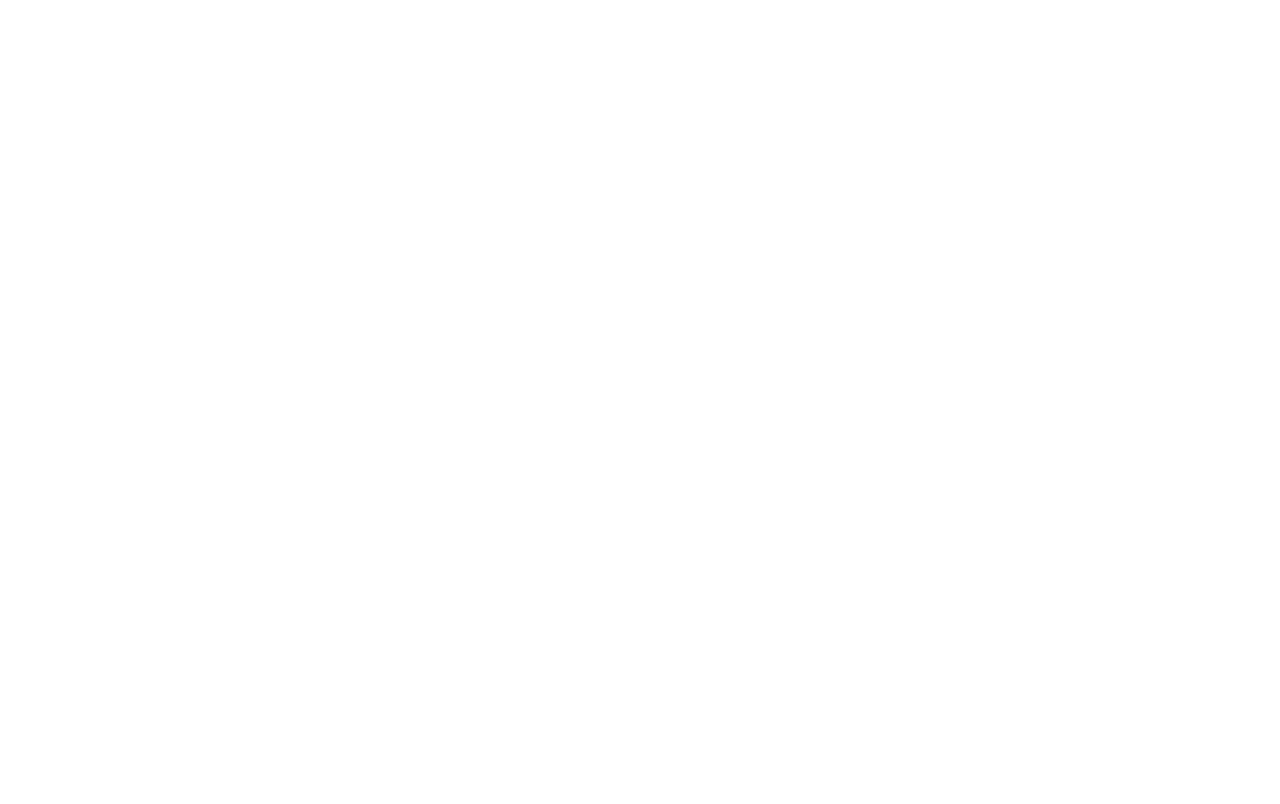
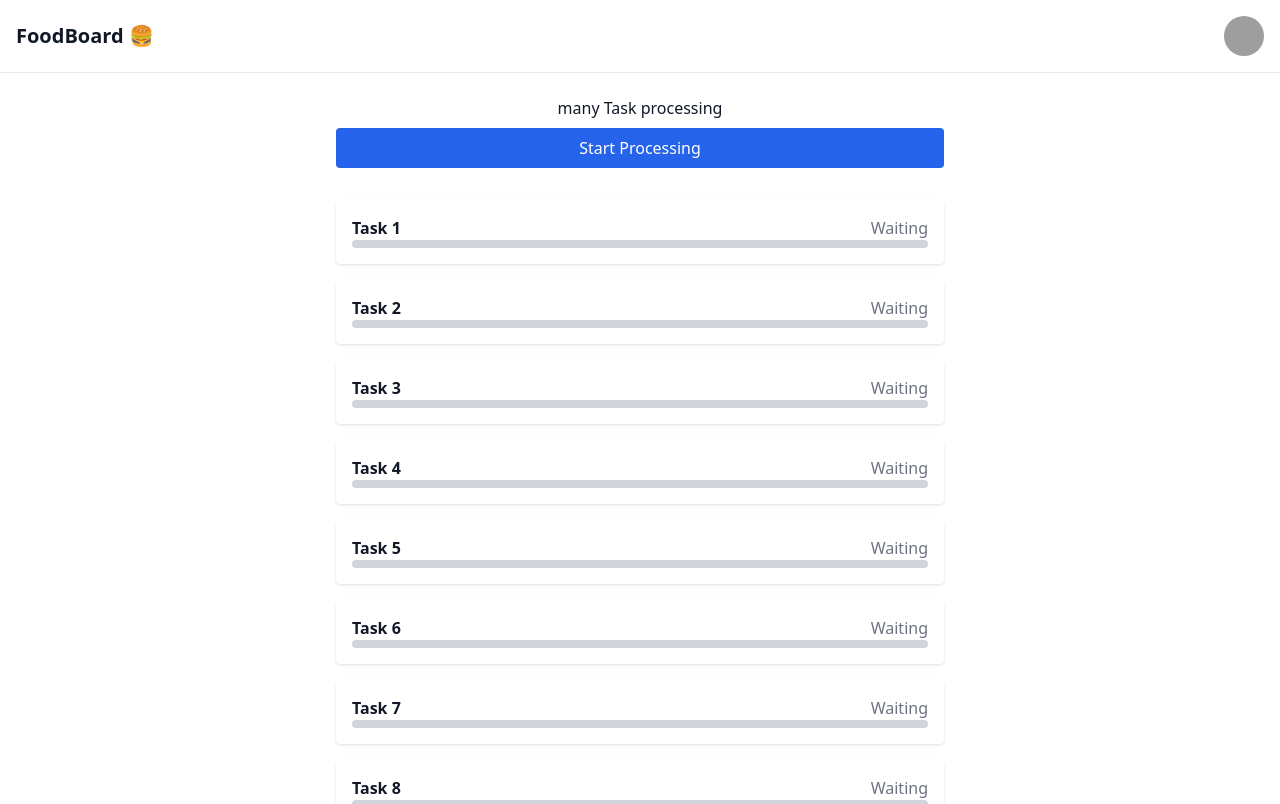
Before and after one commit to jiratchaya-Premsil/fullstackProjectMark2, a React (Vite) app: page /task-test in a window 1280 px wide. Before the commit this address had no page. Shown: the top 804 px of the page. Built offline with nearby package versions, Linux system fonts and the light colour scheme; grey boxes are pictures that could not be loaded.

Commit message:
feat:add orchestrator

```diff
--- a/src/App.jsx
+++ b/src/App.jsx
@@ -5,6 +5,7 @@
 import Foodspage from './pages/Foodspage'
 import Profile from './pages/profile'
 import FoodinFo from "./pages/foodInfo";
+import TaskOrchestrator from "./pages/TaskOrchestrator";
 
 function App() {
 
@@ -16,6 +17,7 @@
           <Route index element={<Foodspage />} />
           <Route path="profile" element={<Profile/>}/>
           <Route path="/recipy/:id" element={<FoodinFo />} />
+          <Route path="task-test" element={<TaskOrchestrator/>}/>
         </Route>
 
       </Routes>
--- /dev/null
+++ b/src/components/TastIetm.jsx
@@ -0,0 +1,31 @@
+export default function TaskItem({ task }) {
+  return (
+    <div className="w-full md:w-1/2 mb-4 p-4 bg-white rounded shadow">
+      <div className="flex justify-between">
+        <span className="font-semibold">Task {task.id}</span>
+        <span
+          className={`capitalize ${
+            task.status === "completed"
+              ? "text-green-600"
+              : task.status === "running"
+              ? "text-blue-600"
+              : "text-gray-500"
+          }`}
+        >
+          {task.status}
+        </span>
+      </div>
+
+      <div className=" bg-gray-300 h-2 rounded">
+        <div
+          className={`h-2 rounded transition-all duration-200 ${
+            task.status === "completed"
+              ? "bg-green-500"
+              : "bg-blue-500"
+          }`}
+          style={{ width: `${task.progress}%` }}
+        />
+      </div>
+    </div>
+  );
+}
--- /dev/null
+++ b/src/pages/TaskOrchestrator.jsx
@@ -0,0 +1,88 @@
+import { useState } from "react";
+import TaskItem from "../components/TastIetm";
+
+const MAX_CONCURRENT = 2;
+
+const createTasks = () =>
+  Array.from({ length: 10 }, (_, i) => ({
+    id: i + 1,
+    progress: 0,
+    status: "waiting", // waiting | running | completed
+  }));
+
+export default function TaskOrchestrator() {
+  const [tasks, setTasks] = useState(createTasks);
+
+  const startProcessing = () => {
+    runNextTasks();
+    runNextTasks(); // start 2 immediately
+  };
+
+  const runNextTasks = () => {
+    setTasks((prev) => {
+      const runningCount = prev.filter((t) => t.status === "running").length;
+      if (runningCount >= MAX_CONCURRENT) return prev;
+
+      const nextIndex = prev.findIndex((t) => t.status === "waiting");
+      if (nextIndex === -1) return prev;
+
+      const updated = [...prev];
+      updated[nextIndex] = {
+        ...updated[nextIndex],
+        status: "running",
+      };
+
+      processTask(updated[nextIndex].id);
+
+      return updated;
+    });
+  };
+
+  const processTask = (taskId) => {
+    const interval = setInterval(() => {
+      setTasks((prev) =>
+        prev.map((task) => {
+          if (task.id === taskId && task.status === "running") {
+            const newProgress = task.progress + Math.random() * 15;
+
+            if (newProgress >= 100) {
+              clearInterval(interval);
+
+              setTimeout(() => {
+                runNextTasks(); // hand-off
+              }, 0);
+
+              return {
+                ...task,
+                progress: 100,
+                status: "completed",
+              };
+            }
+
+            return { ...task, progress: newProgress };
+          }
+
+          return task;
+        })
+      );
+    }, 400);
+  };
+
+  return (
+    <div className = "flex flex-col md:items-center gap-2">
+      many Task processing
+      <button
+        onClick={startProcessing}
+        className="md:w-1/2 mb-6 px-4 py-2 bg-blue-600 text-white rounded"
+      >
+        Start Processing
+      </button>
+    <div className = "md:items-center w-full flex flex-col">
+      {tasks.map((task) => (
+        <TaskItem key={task.id} task={task} />
+      ))}
+    </div>
+
+    </div>
+  );
+}
```
